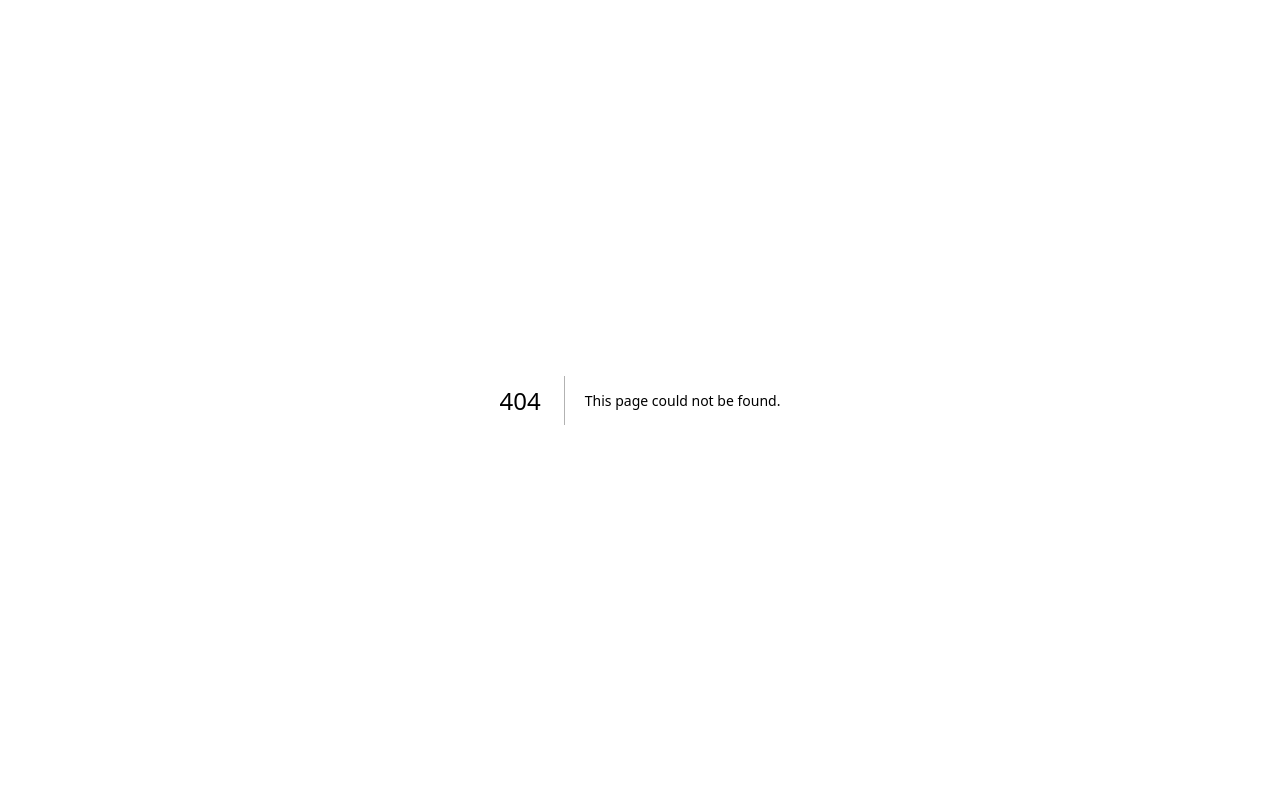
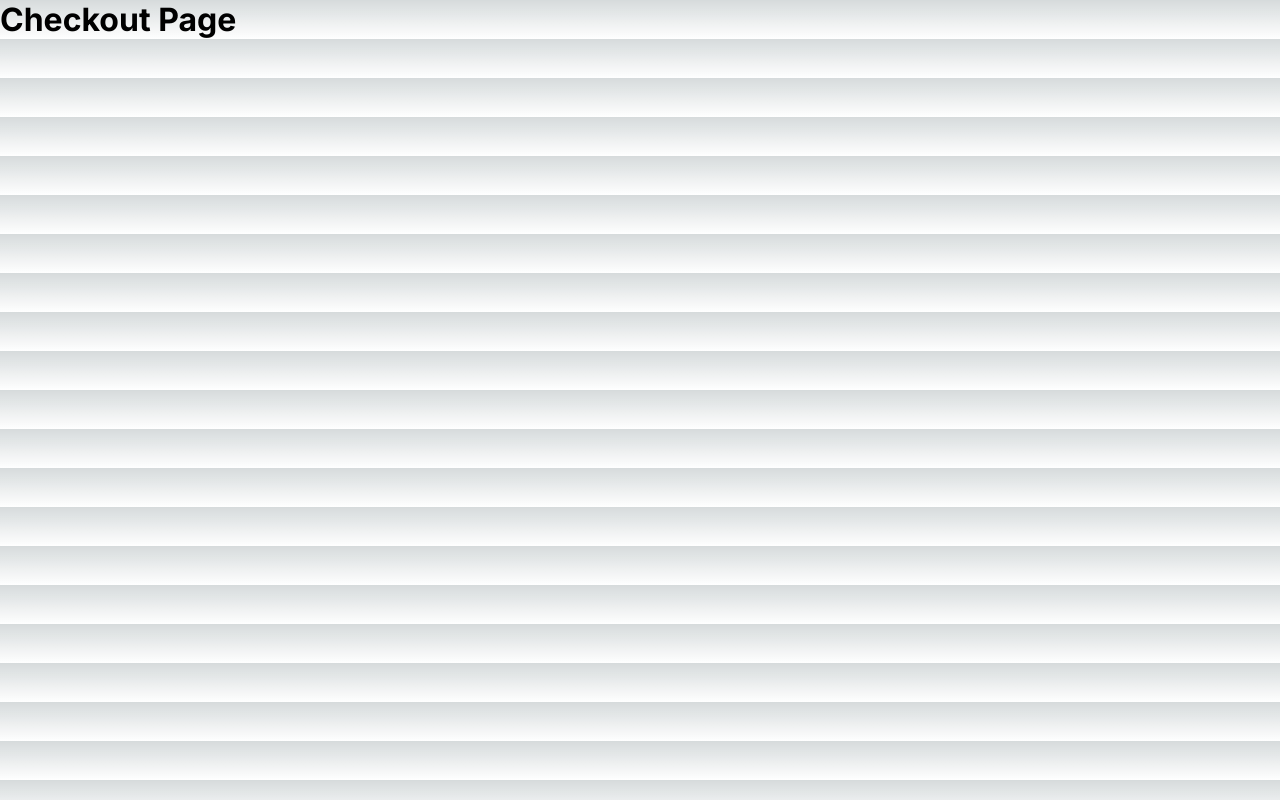
Before and after one commit to IshanVeer/audiophile-ecommerce-app, a Next.js app: page /checkout in a window 1280 px wide. Before the commit this address had no page. Built offline with nearby package versions, Linux system fonts and the light colour scheme.

Commit message:
created groups for route folders

```diff
--- /dev/null
+++ b/src/app/(checkout)/checkout/page.tsx
@@ -0,0 +1,8 @@
+const CheckoutPage = () => {
+  return (
+    <div>
+      <h1>Checkout Page</h1>
+    </div>
+  );
+};
+export default CheckoutPage;
```
Also changed, not shown: src/app/(categories)/earphones/page.tsx (renamed from src/app/earphones/page.tsx), src/app/(categories)/headphones/page.tsx (renamed from src/app/headphones/page.tsx), src/app/(categories)/speakers/page.tsx (renamed from src/app/speakers/page.tsx).
